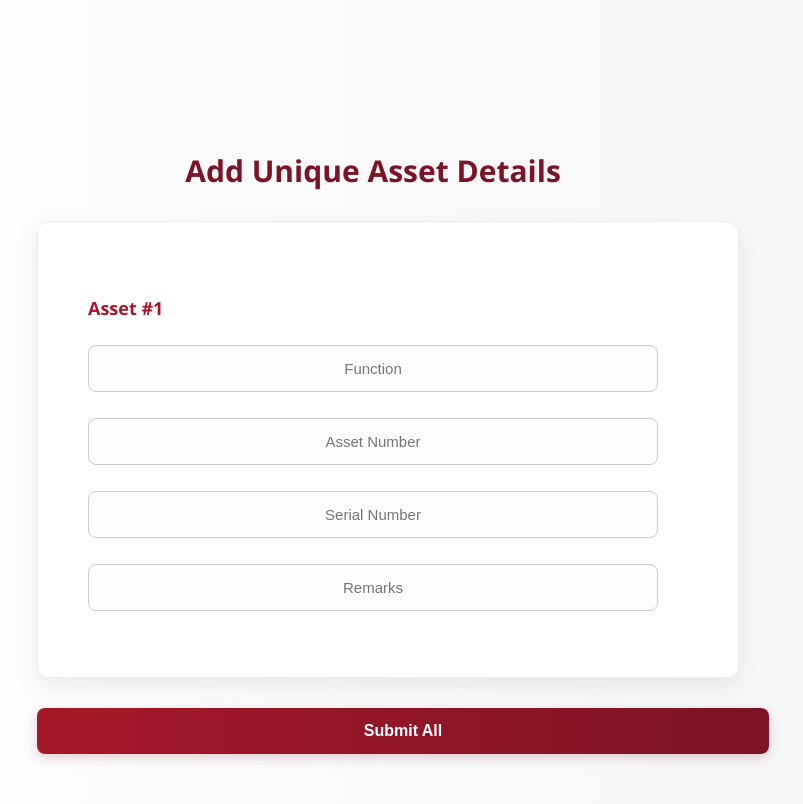
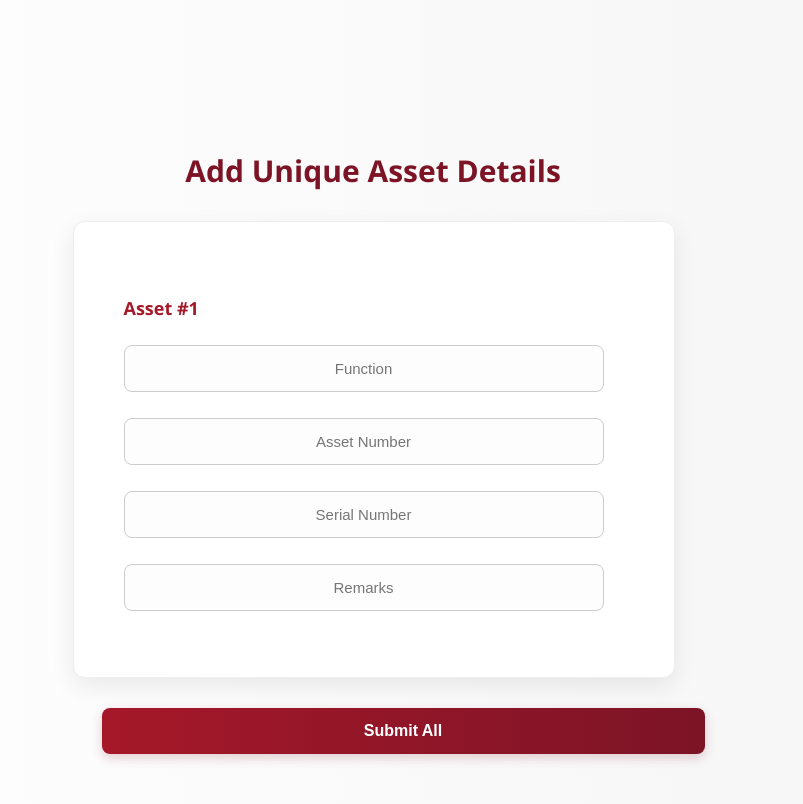
Before and after one commit to ruvindi-matharaarachchi/CPC-Assets-Management, a React (Create React App) app in the folder asset-management-frontend/: page /add-asset-details/1/1 in a window 1280 px wide. Shown: the top 804 px of the page, without its empty margins (267-1070 px from the left). Built offline with nearby package versions, Linux system fonts and the light colour scheme.

Commit message:
Update AddAssetDetailsForm.css

```diff
--- a/asset-management-frontend/src/pages/AddAssetDetailsForm.css
+++ b/asset-management-frontend/src/pages/AddAssetDetailsForm.css
@@ -22,10 +22,10 @@
   align-items: center;
   background: #fff;
   padding: 50px;
-  margin-left: 30px;
+  margin-left: 1px;
   border-radius: 12px;
   margin-bottom: 30px;
-  width: 100%;
+  width: 500px;
   max-width: 600px;
   color: #333;
   box-shadow: 0 8px 24px rgba(0, 0, 0, 0.08);
```
